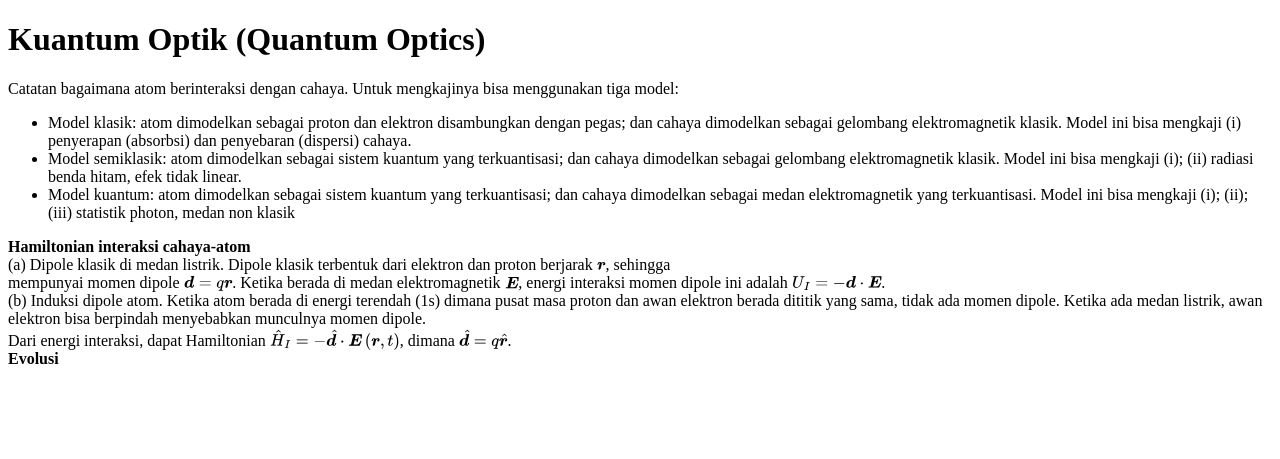
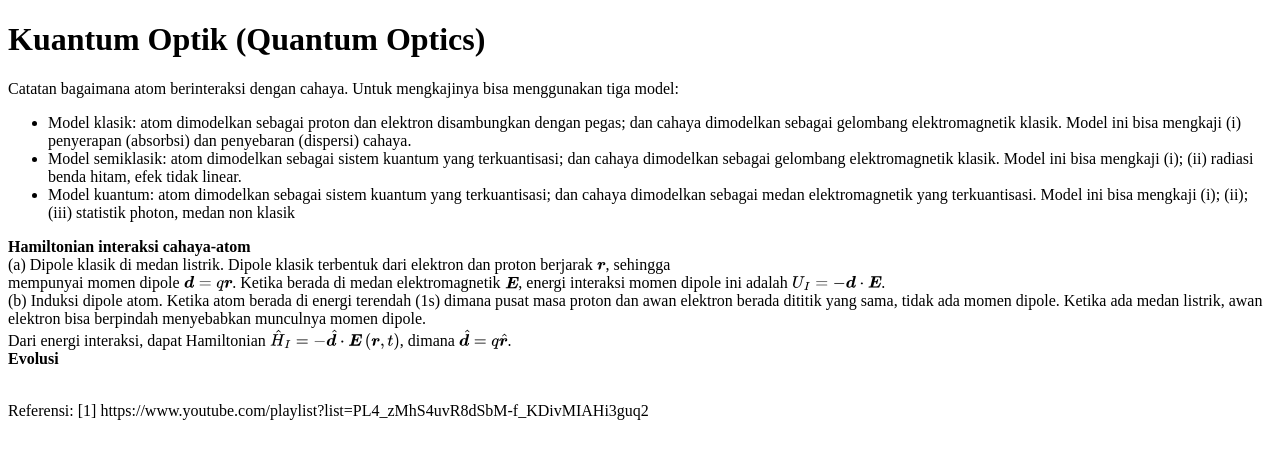
Before and after one commit to dangausuluah/dangausuluah.github.io, a Jekyll site: the page built from _posts/2025-07-29-QO.md, in a window 1280 px wide. Shown: the top 459 px of the page. Built offline with Jekyll 4.4.1, drawn with Linux system fonts in a browser that asks for light colours; our own code applies the rules of GitHub Pages for plain Markdown files; a script that is not in the unit is left out; comment, search, counter and statistics services are not loaded.

Commit message:
Update 2025-07-29-QO.md

```diff
--- a/_posts/2025-07-29-QO.md
+++ b/_posts/2025-07-29-QO.md
@@ -27,3 +27,8 @@ momen dipole.<br>
 Dari energi interaksi, dapat Hamiltonian $\hat{H}_I = -\hat{\M{d}} \cdot \M{E}\left(\M{r},t\right)$, dimana $\hat{\M{d}} = q \hat{\M{r}}$.
 <br>
 <b>Evolusi</b> <br>
+
+
+<br>
+Referensi:
+[1] https://www.youtube.com/playlist?list=PL4_zMhS4uvR8dSbM-f_KDivMIAHi3guq2
```
